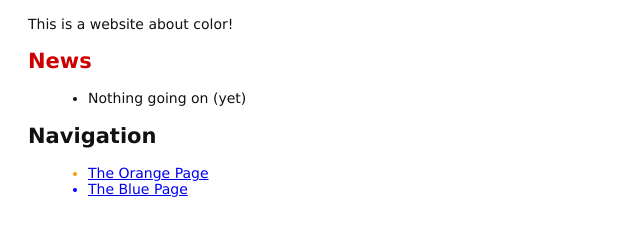
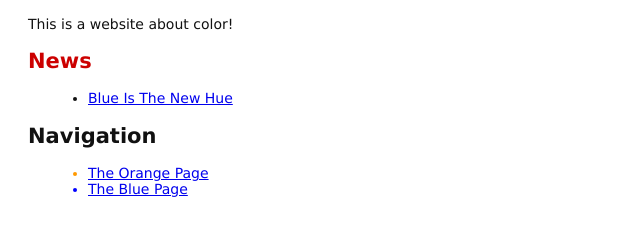
Before and after one commit to PinkKaro/WebExample, a plain HTML site: page index.html in a window 1280 px wide. Shown: the part 83-318 px from the top of the page, without its empty margins (0-640 px from the left). Drawn offline with Linux system fonts and the light colour scheme.

Commit message:
Fixing 1st news item

```diff
--- a/index.html
+++ b/index.html
@@ -11,7 +11,7 @@
 
 		<h2 style="color: #C00">News</h2>
 		<ul>
-			<li>Nothing going on (yet)</li>
+			<li><a href="news-1.html">Blue Is The New Hue</a></li>
 		</ul>
 		<h2>Navigation</h2>
 		<ul>
```
